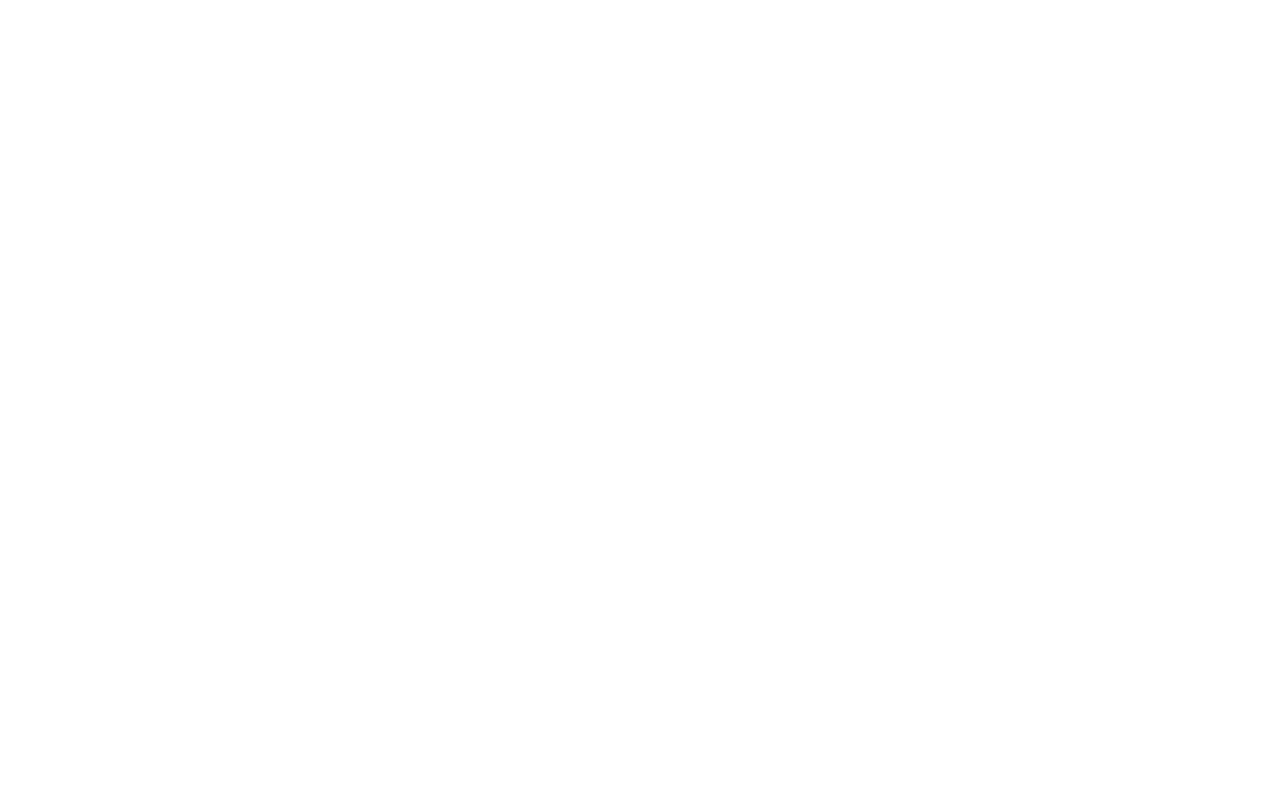
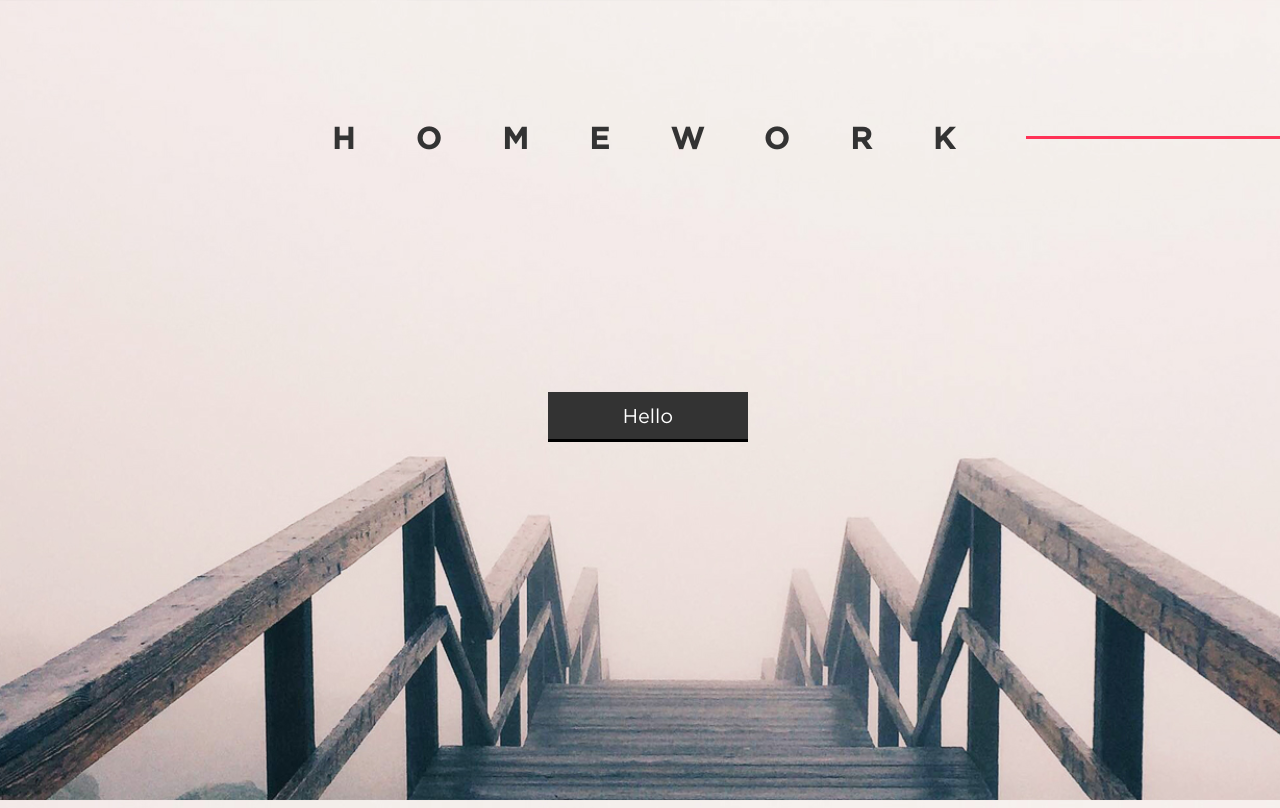
Before and after one commit to dikoshelev/homework-vk, a plain HTML site: page index.html in a window 1280 px wide. Drawn offline with Linux system fonts and the light colour scheme.

Commit message:
Static layout

```diff
--- a/index.html
+++ b/index.html
@@ -3,8 +3,18 @@
 <head>
   <meta charset="UTF-8">
   <title>Homework</title>
+  <link rel="stylesheet" href="styles.css">
 </head>
 <body>
 
+  <section id="welcome">
+    <h1>HOMEWORK</h1>
+    <div id="line"></div>
+  </section>
+
+  <div class="button">Hello</div>
+
+
+
 </body>
 </html>
--- /dev/null
+++ b/styles.css
@@ -0,0 +1,62 @@
+@font-face {
+  font-family: 'GothamProMed';
+  src:url(fonts/GothaProMed.otf);
+}
+
+@font-face {
+  font-family: 'GothamProReg';
+  src:url(fonts/GothaProReg.otf);
+}
+
+* {
+  box-sizing: border-box;
+}
+
+html, body {
+  height: 100%;
+  width: 100%;
+}
+
+body {
+  background-image: url(pics/bg2.jpg);
+  background-size: cover;
+  overflow: hidden;
+}
+
+h1 {
+  margin-top: 12%;
+  margin-left: 3%;
+  font-family: 'GothamProMed';
+  color: #333;
+  font-size: 30px;
+  text-align: center;
+  letter-spacing: 61px;
+}
+
+#welcome {
+  height: 40%;
+  margin-left: 23%;
+  display: flex;
+  margin-bottom: 5%
+}
+
+#line {
+  height: 3px;
+  width: 100%;
+  background-color: #ff3256;
+  margin-top: 13%;
+  margin-left: 10px;
+}
+
+.button {
+  width: 200px;
+  height: 50px;
+  margin: 0 auto;
+  background-color: #333;
+  color: white;
+  font-family: 'GothamProReg';
+  text-align: center;
+  font-size: 20px;
+  line-height: 50px;
+  border-bottom: 3px solid black;
+}
```
Also changed, not shown: fonts/GothaProBol.otf (added), fonts/GothaProMed.otf (added), fonts/GothaProReg.otf (added), pics/bg.jpg (added), pics/bg2.jpg (added), pics/reference.jpg (added).
